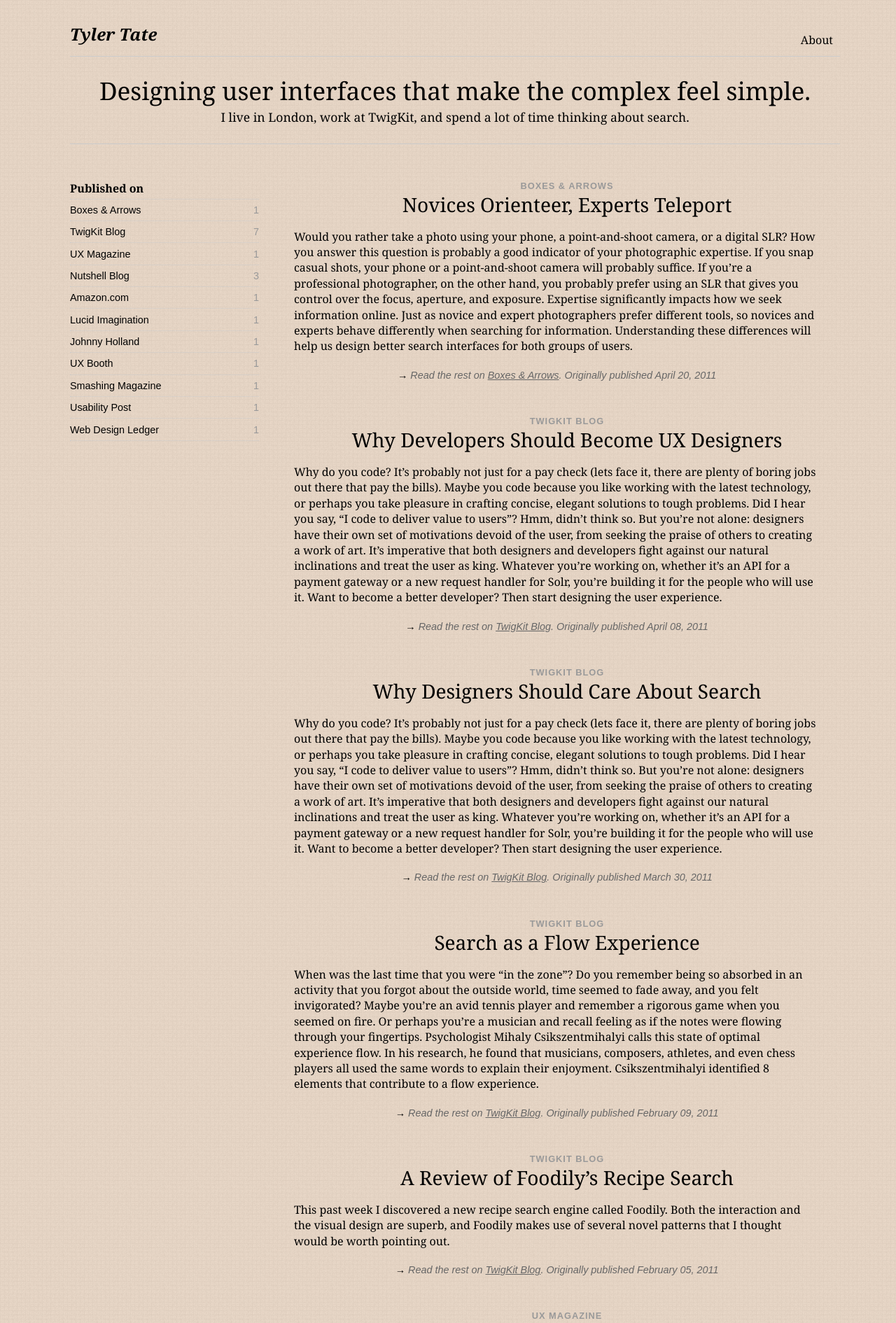
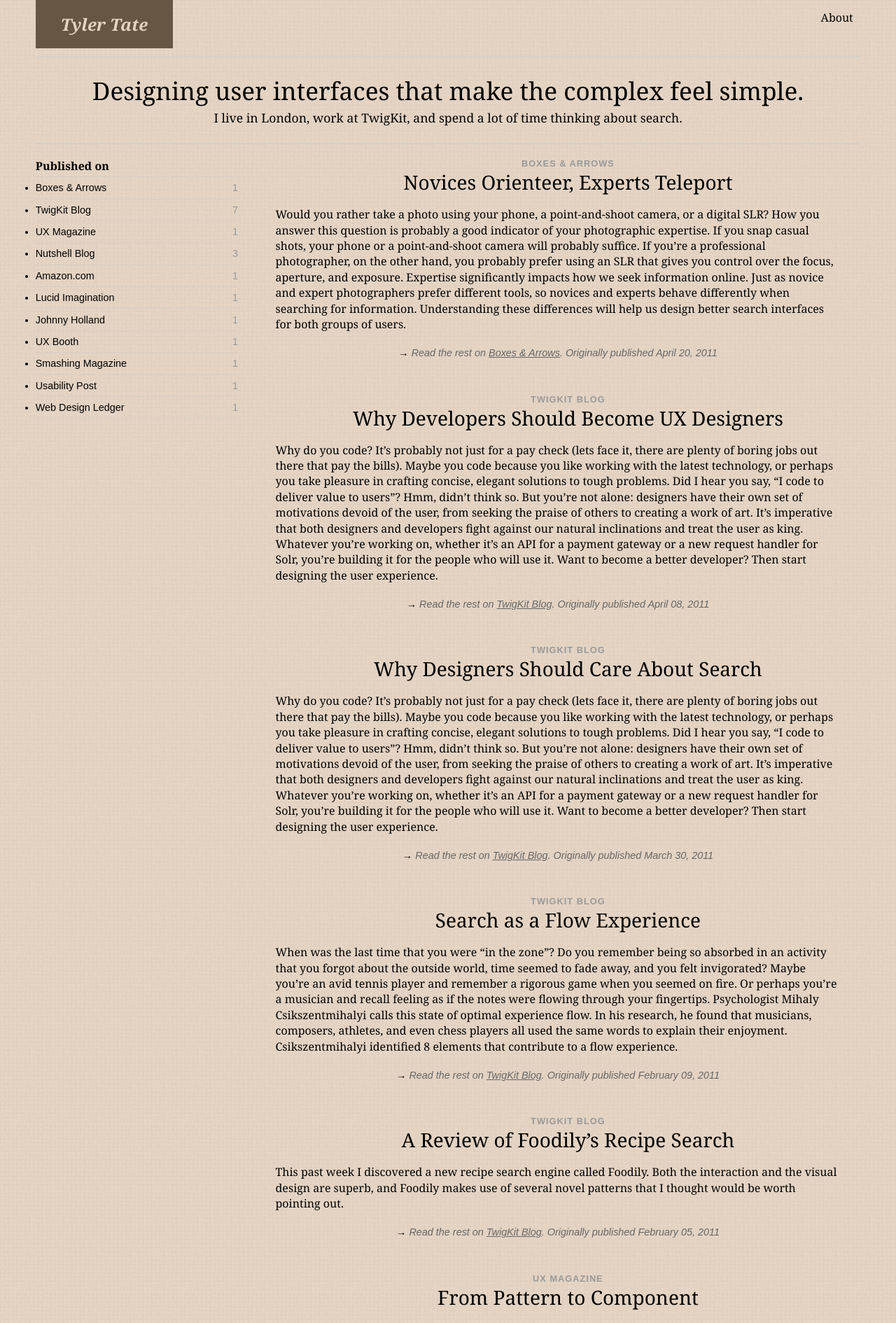
Before and after one commit to SeriouslyInc/tylertate, a Jekyll site: the page built from index.html, in a window 1280 px wide. Shown: the top 1890 px of the page at 70% size. Built offline with Jekyll 4.4.1, drawn with Linux system fonts in a browser that asks for light colours; nearby versions of some CDN libraries.

Commit message:
Testing out top-anchored title

```diff
--- /dev/null
+++ b/_includes/header.html
@@ -0,0 +1,12 @@
+<header id="top">
+	<nav>
+		<ul>
+			<li class="about"><a href="#">About</a></li>
+		</ul>
+		<h1>Tyler Tate</h1>
+	</nav>
+	<p id="tagline">
+		<span>Designing user interfaces that make the complex feel simple.</span>
+		I live in London, work at TwigKit, and spend a lot of time thinking about search.
+	</p>
+</header>
--- a/_layouts/general.html
+++ b/_layouts/general.html
@@ -9,22 +9,10 @@
 </head>
 
 <body id="{{ bodyId }}">
-	<div id="body">
-		<header id="top">
-			<nav>
-				<ul>
-					<li class="about"><a href="#">About</a></li>
-				</ul>
-				<h1>Tyler Tate</h1>
-			</nav>
-			<p id="tagline">
-				<span>Designing user interfaces that make the complex feel simple.</span>
-				I live in London, work at TwigKit, and spend a lot of time thinking about search.
-			</p>
-		</header>
 
-		{{ content }}
+	{% include header.html %}
 
-	</div>
+	{{ content }}
+
 </body>
 </html>
--- /dev/null
+++ b/resources/css/_reset.less
@@ -0,0 +1,4 @@
+* { margin: 0; padding: 0; }
+a img, form, fieldset { border: none; }
+p { margin-bottom: 20px; }
+nav, aside, header, article, section, footer { display: block; }
--- a/resources/css/main.css
+++ b/resources/css/main.css
@@ -1,7 +1,3 @@
-body {
-  width: 100%;
-  float: left;
-}
 * {
   margin: 0;
   padding: 0;
@@ -21,45 +17,52 @@ footer {
   display: block;
 }
 body {
+  width: 100%;
+  float: left;
+}
+.center {
+  position: relative;
+  overflow: hidden;
+  max-width: 1200px;
+  padding: 0 20px;
+  margin: 0 auto;
+}
+body {
   font-family: Georgia;
 }
 a {
   color: black;
 }
-.center {
+body {
+  background: #e4d4c2 url('../images/graph-paper.png') repeat;
+}
+header#top {
   position: relative;
   overflow: hidden;
   max-width: 1200px;
-  margin: 0 auto;
-}
-body {
-  background: #e4d4c2 url('../images/graph-paper.png') repeat;
-  padding: 0 50px;
-}
-header#top {
-  padding: 2em 0;
-  position: relative;
-  overflow: hidden;
-  max-width: 1200px;
+  padding: 0 20px;
   margin: 0 auto;
 }
 header#top nav {
   display: inline;
   float: left;
-  width: 1100px;
-  margin: 0 10px;
+  width: 98.21428571428571%;
+  margin: 0 0.8928571428571428%;
   padding-bottom: 0.75em;
   border-bottom: 1px solid #ccc;
 }
 header#top nav h1 {
   float: left;
   font-style: italic;
+  padding: 0.75em 1.5em;
+  background-color: #665745;
+  color: #e4d4c2;
 }
 header#top nav ul {
   display: inline;
   float: left;
-  width: 540px;
-  margin: 0 10px;
+  width: 48.214285714285715%;
+  margin: 0 0.8928571428571428%;
   width: auto;
   float: right;
 }
@@ -75,8 +78,8 @@ header#top p {
   display: none;
   display: inline;
   float: left;
-  width: 1100px;
-  margin: 0 10px;
+  width: 98.21428571428571%;
+  margin: 0 0.8928571428571428%;
   font-size: 1.1em;
   padding: 1.5em 0;
   line-height: 1.2em;
@@ -93,14 +96,15 @@ section#writing {
   position: relative;
   overflow: hidden;
   max-width: 1200px;
+  padding: 0 20px;
   margin: 0 auto;
   padding-bottom: 1.5em;
 }
 section#writing aside {
   display: inline;
   float: left;
-  width: 300px;
-  margin: 0 10px;
+  width: 26.785714285714285%;
+  margin: 0 0.8928571428571428%;
   margin-top: 1.25em;
 }
 section#writing aside ul#publisher {
@@ -120,8 +124,8 @@ section#writing aside ul#publisher li span {
 section#writing section#articles {
   display: inline;
   float: left;
-  width: 780px;
-  margin: 0 10px;
+  width: 69.64285714285714%;
+  margin: 0 0.8928571428571428%;
 }
 section#writing section#articles article {
   margin-top: 1.25em;
@@ -176,6 +180,7 @@ section#speaking {
   position: relative;
   overflow: hidden;
   max-width: 1200px;
+  padding: 0 20px;
   margin: 0 auto;
   padding-bottom: 1.5em;
 }
@@ -190,26 +195,26 @@ section#speaking p {
 section#speaking #upcoming {
   display: inline;
   float: left;
-  width: 460px;
-  margin: 0 10px;
+  width: 41.07142857142857%;
+  margin: 0 0.8928571428571428%;
 }
 section#speaking #past {
   display: inline;
   float: left;
-  width: 620px;
-  margin: 0 10px;
+  width: 55.35714285714286%;
+  margin: 0 0.8928571428571428%;
 }
 section#speaking #past #past-row {
   display: inline-block;
   overflow: hidden;
-  width: 660px;
-  margin: 0 -10px;
+  width: 103.125%;
+  margin: 0 -1.5625%;
 }
 section#speaking #past #past-row .xcolumn {
   display: inline;
   float: left;
-  width: 300px;
-  margin: 0 10px;
+  width: 46.875%;
+  margin: 0 1.5625%;
 }
 @media screen and (orientation:portrait) and (max-device-width: 1024px) {
   #body {
@@ -223,8 +228,8 @@ section#speaking #past #past-row .xcolumn {
   section#writing section#articles {
     display: inline;
     float: left;
-    width: 1100px;
-    margin: 0 10px;
+    width: 98.21428571428571%;
+    margin: 0 0.8928571428571428%;
   }
   section#writing section#articles article section p {
     font-size: 1.1em;
@@ -243,8 +248,8 @@ section#speaking #past #past-row .xcolumn {
   section#writing section#articles {
     display: inline;
     float: left;
-    width: 1100px;
-    margin: 0 10px;
+    width: 98.21428571428571%;
+    margin: 0 0.8928571428571428%;
   }
   section#writing section#articles article section p {
     font-size: 1.1em;
```
Also changed, not shown: resources/css/main.less (+33 -21 lines).
